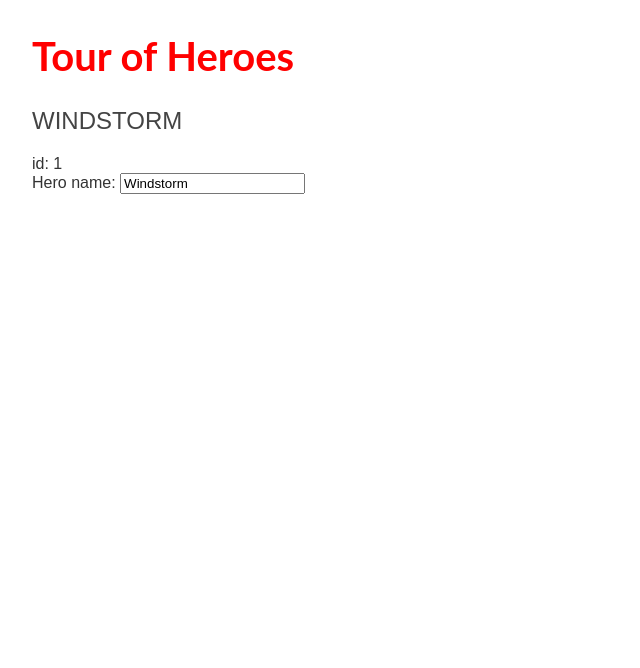
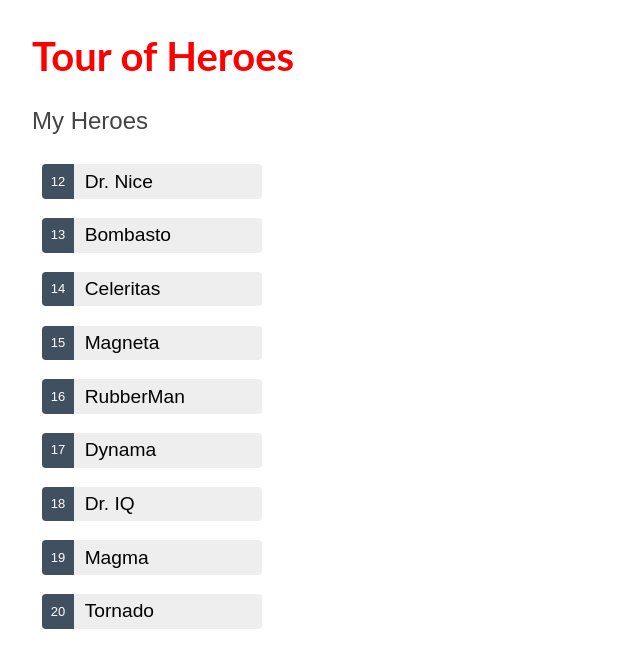
Before and after one commit to JonasRF/Angular, an Angular app: page / in a window 1280 px wide. Shown: the top 668 px of the page, without its empty margins (0-640 px from the left). Built offline with nearby package versions, Linux system fonts and the light colour scheme.

Commit message:
Listando e detalhando os heroes

```diff
--- a/src/app/components/heroes/heroes.component.css
+++ b/src/app/components/heroes/heroes.component.css
@@ -0,0 +1,66 @@
+/* HeroesComponent's private CSS styles */
+.heroes {
+  margin: 0 0 2em 0;
+  list-style-type: none;
+  padding: 0;
+  width: 15em;
+}
+
+.heroes li {
+  display: flex;
+}
+
+.heroes button {
+  flex: 1;
+  cursor: pointer;
+  position: relative;
+  left: 0;
+  background-color: #EEE;
+  margin: .5em;
+  padding: 0;
+  border-radius: 4px;
+  display: flex;
+  align-items: stretch;
+  height: 1.8em;
+}
+
+.heroes button:hover {
+  color: #2c3a41;
+  background-color: #e6e6e6;
+  left: .1em;
+}
+
+.heroes button:active {
+  background-color: #525252;
+  color: #fafafa;
+}
+
+.heroes button.selected {
+  background-color: black;
+  color: white;
+}
+
+.heroes button.selected:hover {
+  background-color: #505050;
+  color: white;
+}
+
+.heroes button.selected:active {
+  background-color: black;
+  color: white;
+}
+
+.heroes .badge {
+  display: inline-block;
+  font-size: small;
+  color: white;
+  padding: 0.8em 0.7em 0 0.7em;
+  background-color: #405061;
+  line-height: 1em;
+  margin-right: .8em;
+  border-radius: 4px 0 0 4px;
+}
+
+.heroes .name {
+  align-self: center;
+}
--- a/src/app/components/heroes/heroes.component.html
+++ b/src/app/components/heroes/heroes.component.html
@@ -1,6 +1,17 @@
-<h2>{{hero.name | uppercase}}</h2>
-  <div><span>id: </span>{{hero.id}}</div>
+<h2>My Heroes</h2>
+<ul class="heroes">
+  <li *ngFor="let selectedHero of heroes">
+    <button [class.selected]="" type="button" (click)="onSelect(selectedHero)">
+      <span class="badge">{{selectedHero.id}}</span>
+      <span class="name">{{selectedHero.name}}</span>
+    </button>
+  </li>
+</ul>
+<div *ngIf="selectedHero">
+  <h2>{{selectedHero.name | uppercase}}</h2>
+  <div>id: {{selectedHero.id}}</div>
   <div>
-  <label for="name">Hero name: </label>
-  <input id="name" [(ngModel)]="hero.name" placeholder="name">
+    <label for="hero-name">Hero name: </label>
+    <input id="hero-name" [(ngModel)]="selectedHero.name" placeholder="name">
   </div>
+</div>
--- a/src/app/components/heroes/heroes.component.ts
+++ b/src/app/components/heroes/heroes.component.ts
@@ -1,14 +1,17 @@
+import { HEROES } from './../../../mock-heroes';
 import { Component } from '@angular/core';
 import { Hero } from '../../hero';
 
 @Component({
   selector: 'app-heroes',
   templateUrl: './heroes.component.html',
-  styleUrls: ['./heroes.component.css']
+  styleUrls: ['./heroes.component.css'],
 })
 export class HeroesComponent {
-  hero: Hero = {
-    id: 1,
-    name: 'Windstorm'
-  };
+  heroes = HEROES;
+  selectedHero?: Hero;
+
+  onSelect(hero: Hero): void {
+    this.selectedHero = hero;
+  }
 }
--- /dev/null
+++ b/src/mock-heroes.ts
@@ -0,0 +1,13 @@
+import { Hero } from "./app/hero";
+
+export const HEROES: Hero[] = [
+  { id: 12, name: 'Dr. Nice' },
+  { id: 13, name: 'Bombasto' },
+  { id: 14, name: 'Celeritas' },
+  { id: 15, name: 'Magneta' },
+  { id: 16, name: 'RubberMan' },
+  { id: 17, name: 'Dynama' },
+  { id: 18, name: 'Dr. IQ' },
+  { id: 19, name: 'Magma' },
+  { id: 20, name: 'Tornado' }
+];
```
